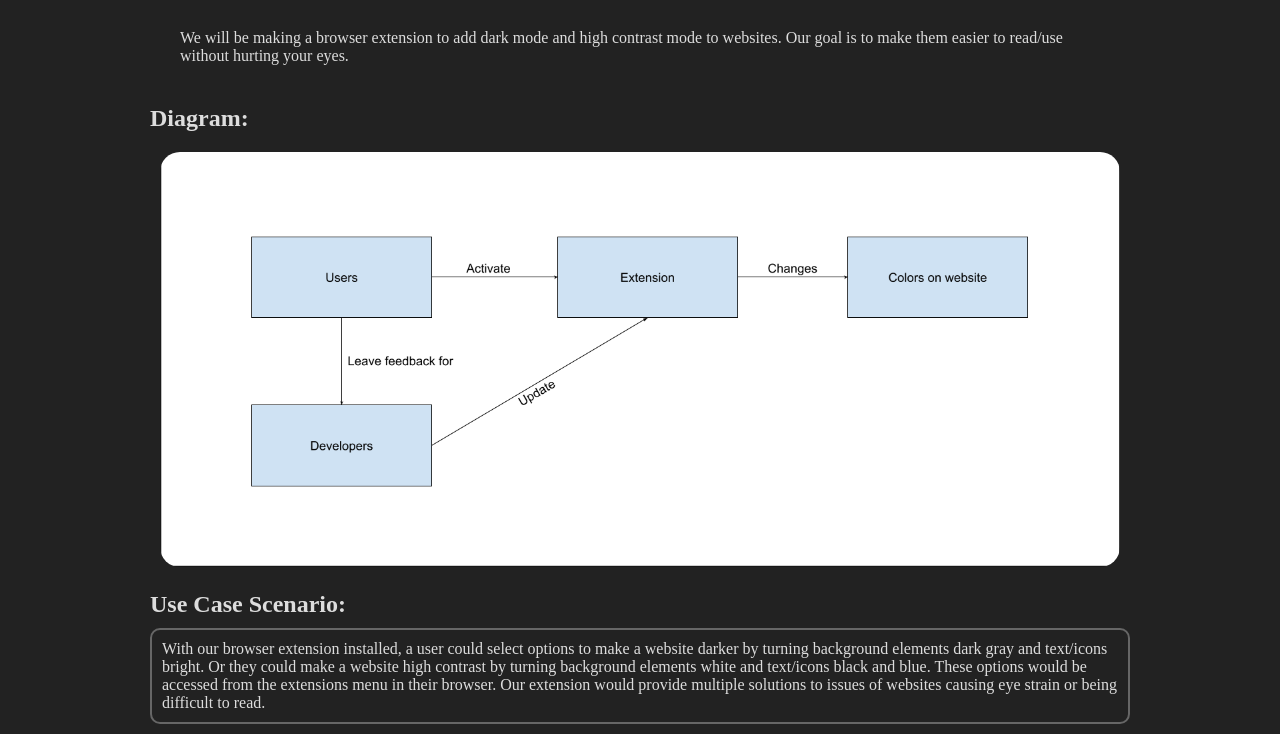
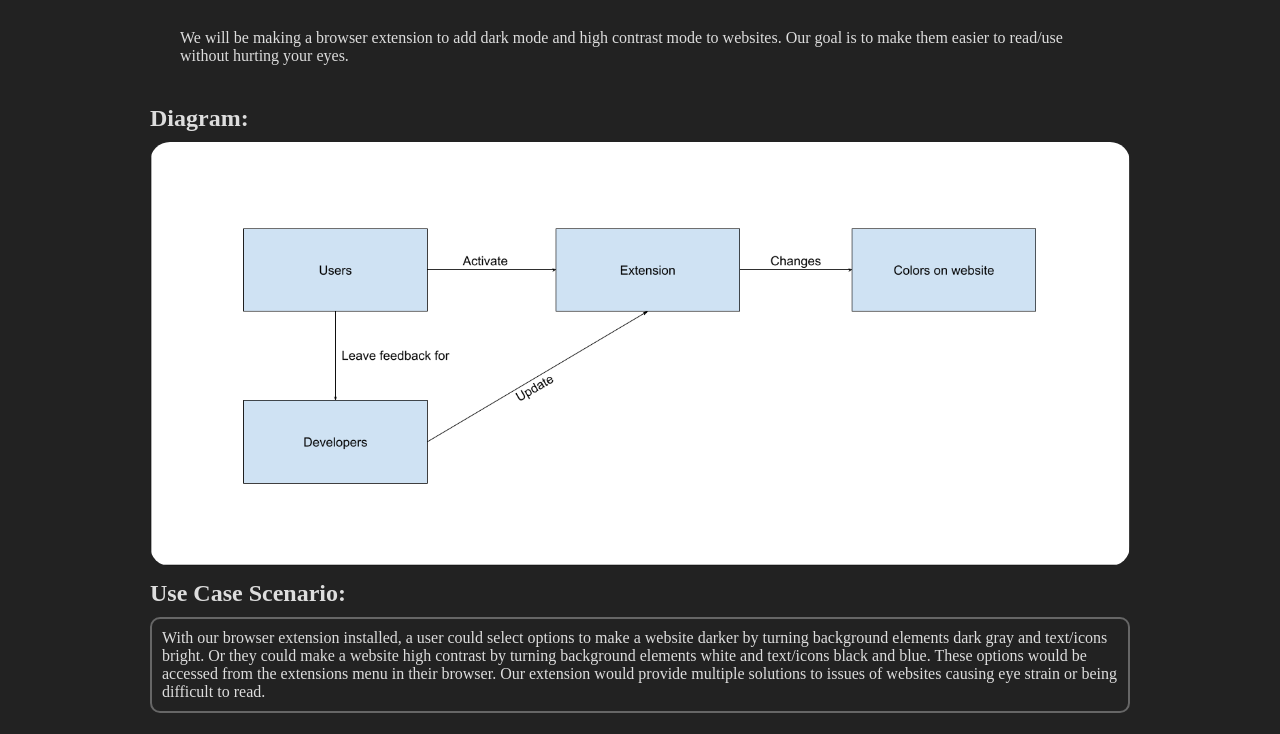
Before and after one commit to mvloper/cs299_project, a plain HTML site: page proposal.html in a window 1280 px wide. Shown: the part 156-890 px from the top of the page. Drawn offline with Linux system fonts and the light colour scheme.

Commit message:
add architecture.png

```diff
--- a/proposal.html
+++ b/proposal.html
@@ -29,7 +29,7 @@
     </section><!--proposal-->
     <section id="diagram">
       <h2>Diagram:</h2>
-      <div style="margin:20px">
+      <div style="margin:10px">
         <img src="images/architecture.png" style="width:100%;border-radius:20px;">
       </div>
 
```
